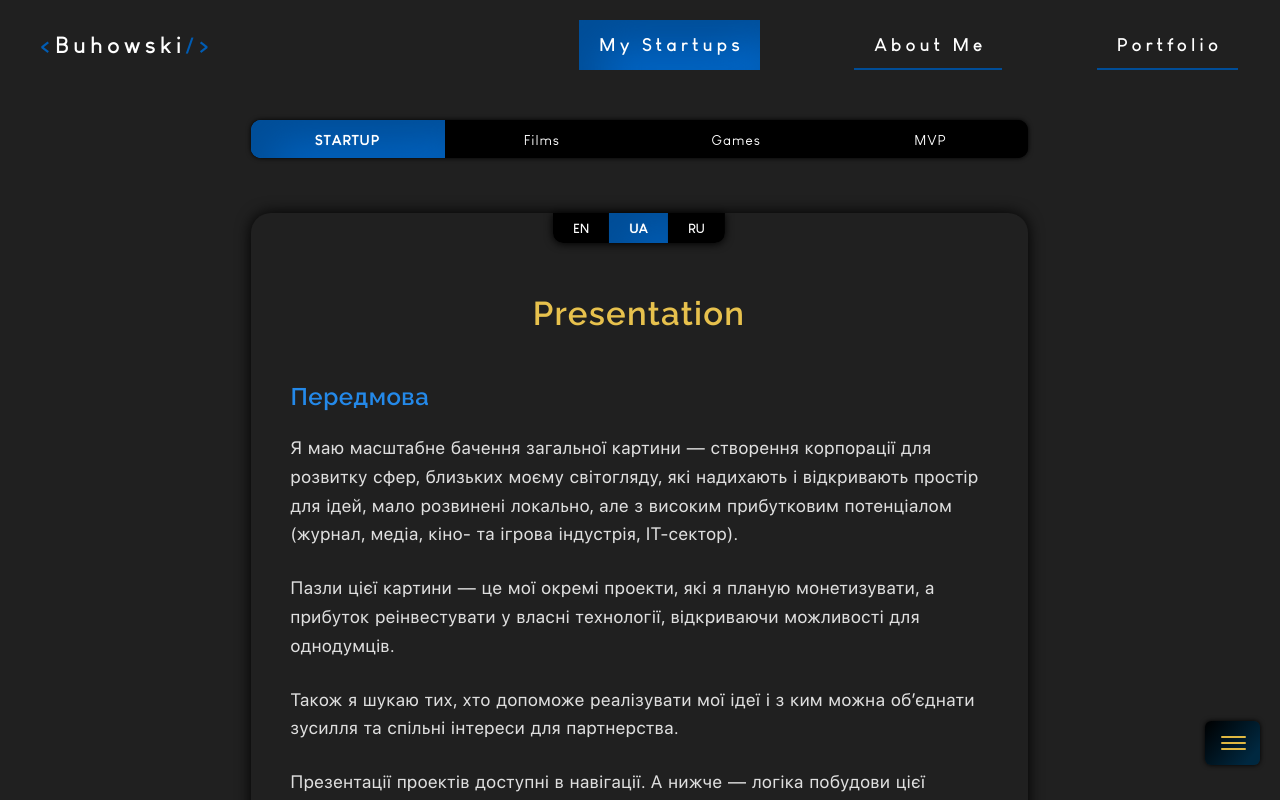
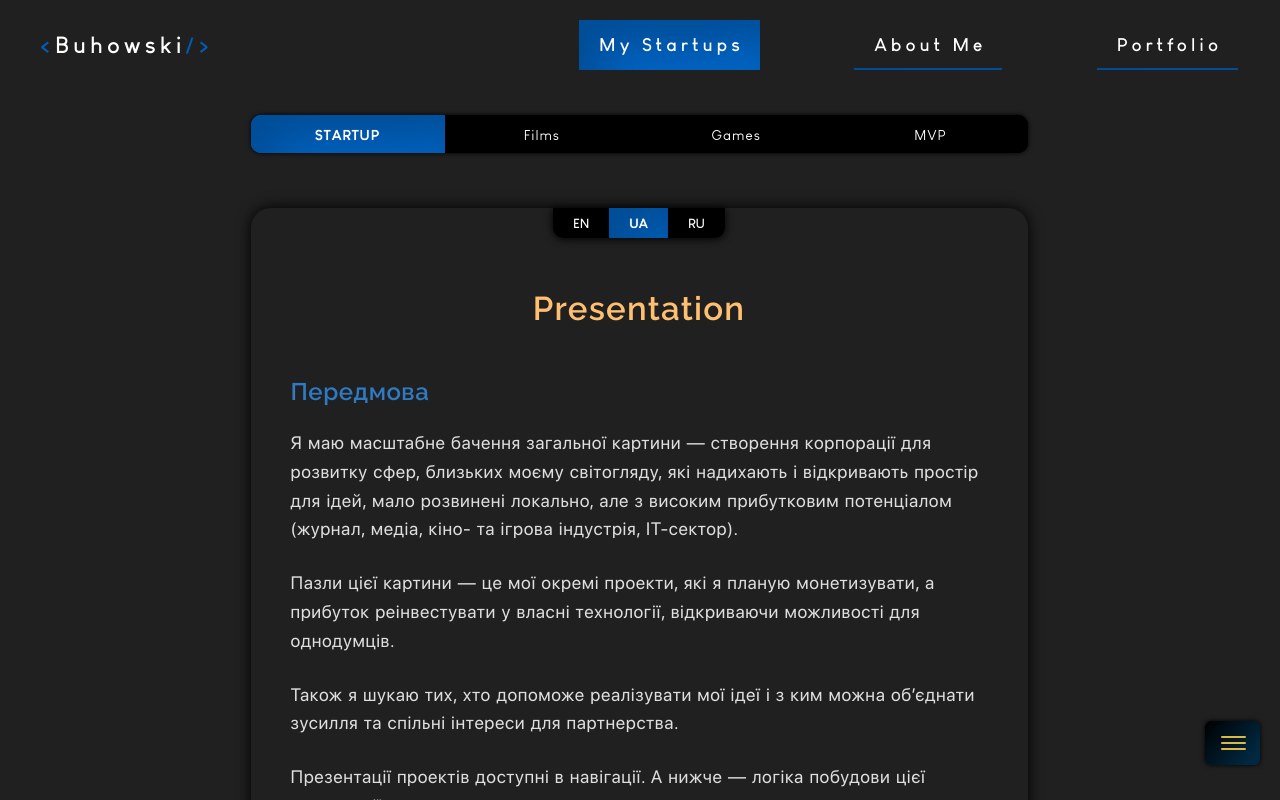
Before and after one commit to buhowski/react-typescript, a React (Create React App) app: page /startup in a window 1280 px wide. Built offline with nearby package versions, Linux system fonts and the light colour scheme.

Commit message:
change ui colors

```diff
--- a/src/components/PopupContacts.tsx
+++ b/src/components/PopupContacts.tsx
@@ -1,24 +1,9 @@
 import Socials from './socials/Socials';
 import socialData from './socials/socialData';
-import { WithLanguage } from '../types/common';
 
-const contactTitles = {
-	en: 'Get in touch — open to discussions and proposals',
-	ua: 'На звʼязку — відкритий до обговорень і пропозицій',
-	ru: 'На связи — открыт к обсуждениям и предложениям',
-};
-
-//  Disable h3 title
-const displayTitle = false;
-
-const PopupContacts = ({ currentLanguage }: WithLanguage) => {
-	const titleText =
-		contactTitles[currentLanguage as keyof typeof contactTitles] || contactTitles.en || null;
-
+const PopupContacts = () => {
 	return (
 		<div className={`idea-contacts`}>
-			{displayTitle && <h3>{titleText}</h3>}
-
 			<Socials
 				socialData={socialData}
 				items={[{ id: 'instagram' }, { id: 'telegram' }, { id: 'mail' }, { id: 'linkedin' }]}
--- a/src/components/Slider.tsx
+++ b/src/components/Slider.tsx
@@ -265,7 +265,7 @@ const Slider: React.FC<SliderProps> = ({ slides, currentLanguage }) => {
 			<div className='slider-container'>
 				{sliderInnerContent}
 
-				{!useTabletLarge && <PopupContacts currentLanguage={currentLanguage} />}
+				{!useTabletLarge && <PopupContacts />}
 			</div>
 		</div>
 	);
--- a/src/pages/startups/PageStructure/PageStructure.tsx
+++ b/src/pages/startups/PageStructure/PageStructure.tsx
@@ -176,7 +176,7 @@ const PageStructure: React.FC<PageProps> = ({ textData }) => {
 							<div className='copy-tablet'>
 								{canRenderFooter && <Copyright />}
 
-								<PopupContacts currentLanguage={currentLang} />
+								<PopupContacts />
 							</div>
 						)}
 					</div>
--- a/src/pages/startups/Startups.scss
+++ b/src/pages/startups/Startups.scss
@@ -39,14 +39,6 @@
 
 	@include tabletBig {
 		margin-top: 45px;
-	}
-
-	h3 {
-		margin-bottom: 30px;
-		@include titleFont;
-		letter-spacing: 0;
-		font-size: 13px;
-		font-weight: bold;
 	}
 
 	.contact-menu {
@@ -221,7 +213,7 @@
 
 		@include tabletBig {
 			max-width: 777px;
-			margin: 30px auto 55px;
+			margin: 25px auto 55px;
 			text-align: center;
 			border-radius: 10px;
 			box-shadow: 0 0 5px rgba($color: $black, $alpha: 1);
@@ -389,7 +381,7 @@
 
 		@include mobile {
 			margin-bottom: 40px;
-			font-size: 28px;
+			font-size: 26px;
 		}
 
 		+ h2 {
@@ -414,6 +406,7 @@
 	// .idea-block__subtitle
 	h3 {
 		color: $h3-title-color;
+		font-weight: 500;
 		margin-bottom: 20px;
 		letter-spacing: 1px;
 		margin-top: 40px;
@@ -497,14 +490,14 @@
 		position: relative;
 		transition: color 0.2s ease-in-out;
 		color: #ffffff;
-		font-weight: bold;
+		font-weight: 600;
 
 		> * {
 			background-image: linear-gradient(currentColor, currentColor);
 			background-size: 100% 1px;
 			background-repeat: no-repeat;
 			background-position: left bottom;
-			transition: background-size 0.4s ease-in-out;
+			transition: background-size 0.4s ease-out;
 			font-weight: inherit;
 			font-style: inherit;
 			padding: 2px 0;
@@ -512,12 +505,12 @@
 
 		@include tablet {
 			&:focus {
-				color: $h1-title-color;
+				color: $starYellow;
 			}
 		}
 
 		&:hover {
-			color: $h1-title-color;
+			color: $starYellow;
 
 			> * {
 				background-size: 0 1px;
@@ -933,12 +926,12 @@
 	background: linear-gradient(165deg, #000000 45%, #002840 100%);
 	background-size: 220% 102%;
 	background-position: 90% 0;
-	transition: box-shadow 0.25s ease;
+	transition: box-shadow 0.25s ease, color 0.25s ease;
 	will-change: box-shadow;
 
 	&::after {
 		height: 100%;
-		background: radial-gradient(circle, #002840 16%, #000000 100%);
+		background: radial-gradient(circle, #002840 10%, #000000 100%);
 		box-shadow: none;
 		background-size: 280% 250%;
 		opacity: 0;
@@ -947,6 +940,7 @@
 
 	&:hover {
 		box-shadow: 0 0 10px rgba($color: $black, $alpha: 1);
+		color: $starYellow;
 
 		&::after {
 			opacity: 1;
--- a/src/pages/startups/helpers/useActiveHeadingTracking.tsx
+++ b/src/pages/startups/helpers/useActiveHeadingTracking.tsx
@@ -79,7 +79,7 @@ export const useActiveHeadingTracking = (
 			const pageContainer = document.querySelector('.page-container');
 
 			if (targetElement && pageContainer) {
-				const scrollOffset = useTabletLarge ? 75 : 80;
+				const scrollOffset = useTabletLarge ? 80 : 86;
 				const containerTop = pageContainer.getBoundingClientRect().top;
 				const targetTop = targetElement.getBoundingClientRect().top;
 				const currentScrollTop = pageContainer.scrollTop;
--- a/src/styles/_variables.scss
+++ b/src/styles/_variables.scss
@@ -15,13 +15,13 @@ $black: #000000;
 $blue-main: #005cb3;
 $snow: #ffffff;
 $red: #af0303;
-$titlePink: #fbb7a6;
+$titlePink: #e9a08d;
 $textGrey: #dfdfdf;
 $starYellow: #dfb842;
 
-$h1-title-color: #e7c14d;
-$subtitle-color: #b9b2a7;
-$h2-title-color: #2489e9;
+$h1-title-color: #ffbf71;
+$subtitle-color: #a39d97;
+$h2-title-color: #2f7ac2;
 $h3-title-color: $titlePink;
 $toc-title-color: $starYellow;
 
```
